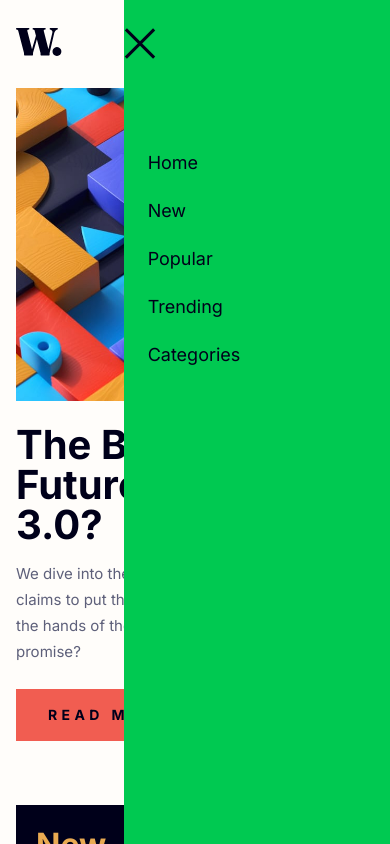
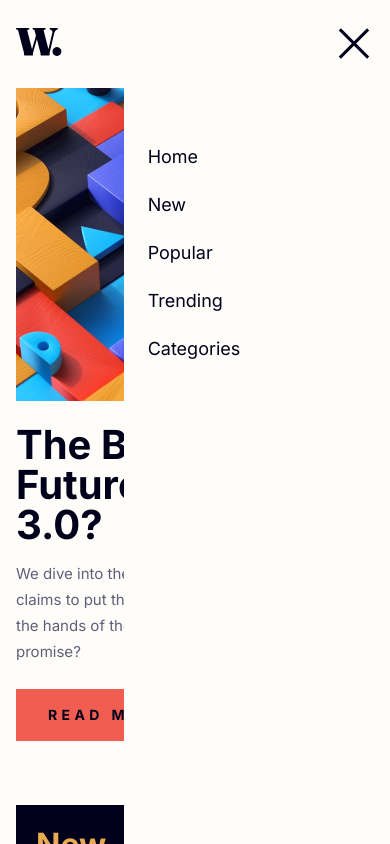
Before and after one commit to nishanth1596/news-homepage, a React (Vite) app: page / in a window 390 px wide. Both pictures are taken after a click on the button "Toggle menu". Shown: the top 844 px of the page. Built offline with nearby package versions, Linux system fonts and the light colour scheme.

Commit message:
improved burger-menu icon styles

```diff
--- a/src/components/Header.tsx
+++ b/src/components/Header.tsx
@@ -50,13 +50,13 @@ function Header() {
       </nav>
 
       {isOpen && (
-        <div className="absolute right-0 h-screen w-[68.3%] bg-green-500 md:hidden">
+        <div className="bg-AlmostWhite burgerMenu flex flex-col md:hidden">
           <button
             className="mt-7 mr-5 ml-auto"
             aria-label="Toggle menu"
             onClick={handleShowNavBar}
           >
-            <img src={menuCloseIcon} alt="Close Menu Icon " />
+            <img src={menuCloseIcon} alt="Close Menu Icon" className="" />
           </button>
 
           <nav className="mt-[86.3px] ml-6">
--- a/src/index.css
+++ b/src/index.css
@@ -11,3 +11,14 @@
   --color-Silver: #c5c6ce;
   --color-Yellow: #e9aa52;
 }
+
+@layer {
+  .burgerMenu {
+    position: fixed;
+    right: 0;
+    top: 0;
+    height: 100%;
+    width: 68.3%;
+    z-index: 3;
+  }
+}
```
